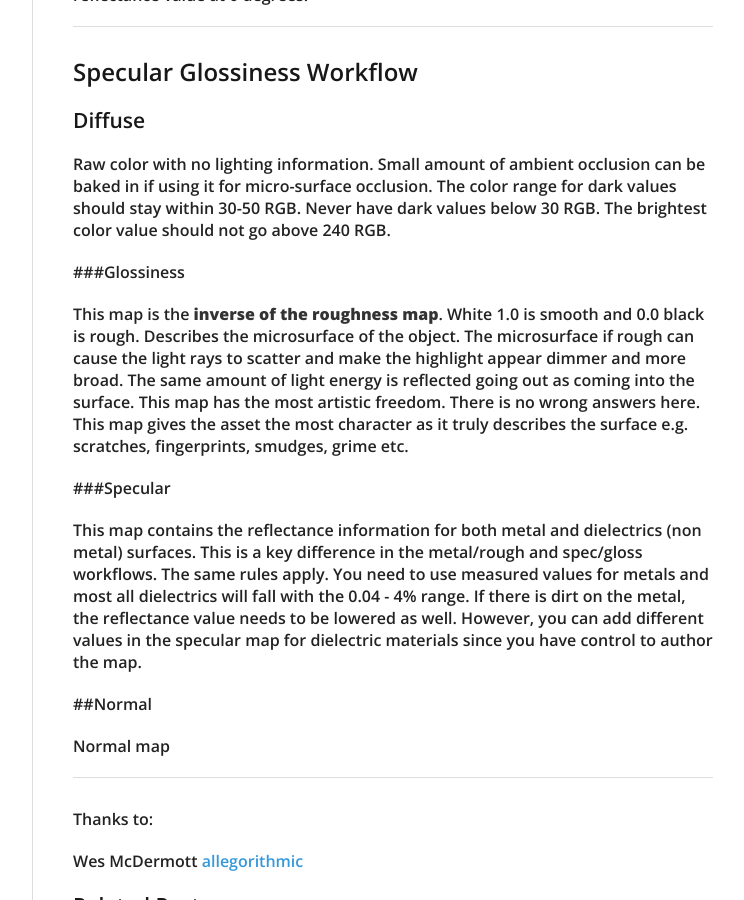
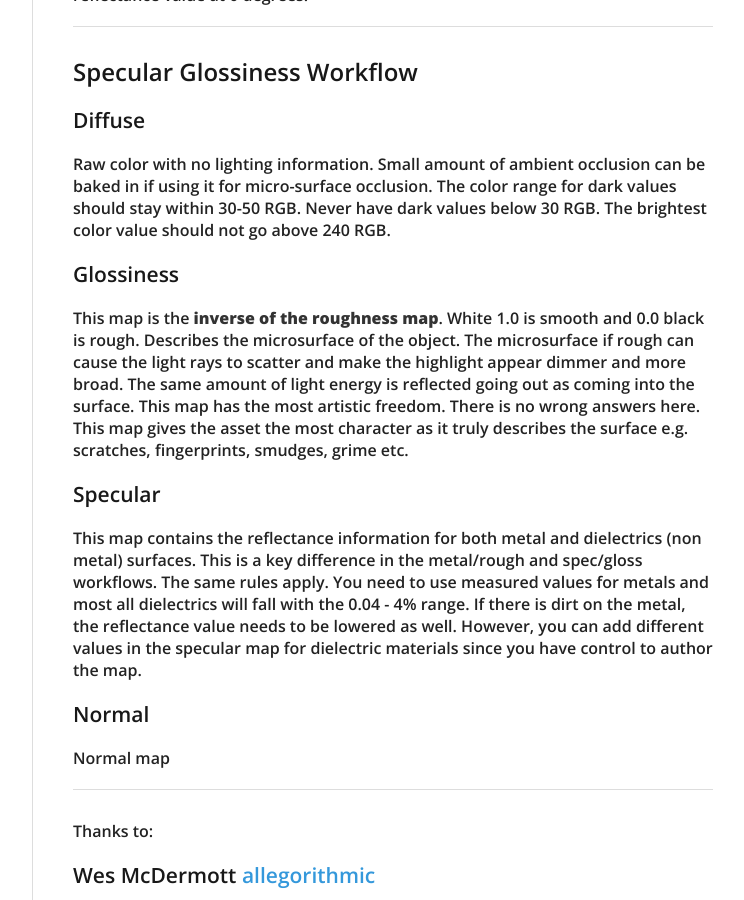
Before and after one commit to yoann01/ktmd, a Jekyll site: the page built from _posts/2017-08-23-PBR-Workflow.md, in a window 1280 px wide and 900 px high, scrolled down 1124 px. Shown: the whole window, without its empty margins (378-1122 px from the left). Built offline with Jekyll 4.4.1, drawn with Linux system fonts in a browser that asks for light colours; nearby versions of some CDN libraries.

```diff
--- a/_posts/2017-08-23-PBR-Workflow.md
+++ b/_posts/2017-08-23-PBR-Workflow.md
@@ -37,15 +37,15 @@ Also, with metal/rough, you only have control over metal reflectance values. The
 
 Raw color with no lighting information. Small amount of ambient occlusion can be baked in if using it for micro-surface occlusion. The color range for dark values should stay within 30-50 RGB. Never have dark values below 30 RGB. The brightest color value should not go above 240 RGB.
 
-###Glossiness
+### Glossiness
 
 This map is the **inverse of the roughness map**. White 1.0 is smooth and 0.0 black is rough. Describes the microsurface of the object. The microsurface if rough can cause the light rays to scatter and make the highlight appear dimmer and more broad. The same amount of light energy is reflected going out as coming into the surface. This map has the most artistic freedom. There is no wrong answers here. This map gives the asset the most character as it truly describes the surface e.g. scratches, fingerprints, smudges, grime etc.
 
-###Specular
+### Specular
 
 This map contains the reflectance information for both metal and dielectrics (non metal) surfaces. This is a key difference in the metal/rough and spec/gloss workflows. The same rules apply. You need to use measured values for metals and most all dielectrics will fall with the 0.04 - 4% range. If there is dirt on the metal, the reflectance value needs to be lowered as well. However, you can add different values in the specular map for dielectric materials since you have control to author the map.
 
-##Normal
+###  Normal
 
 Normal map
 
@@ -53,4 +53,4 @@ Normal map
 
 Thanks to:
 
-Wes McDermott [allegorithmic ](https://www.allegorithmic.com/)
+### Wes McDermott [allegorithmic ](https://www.allegorithmic.com/)
```
